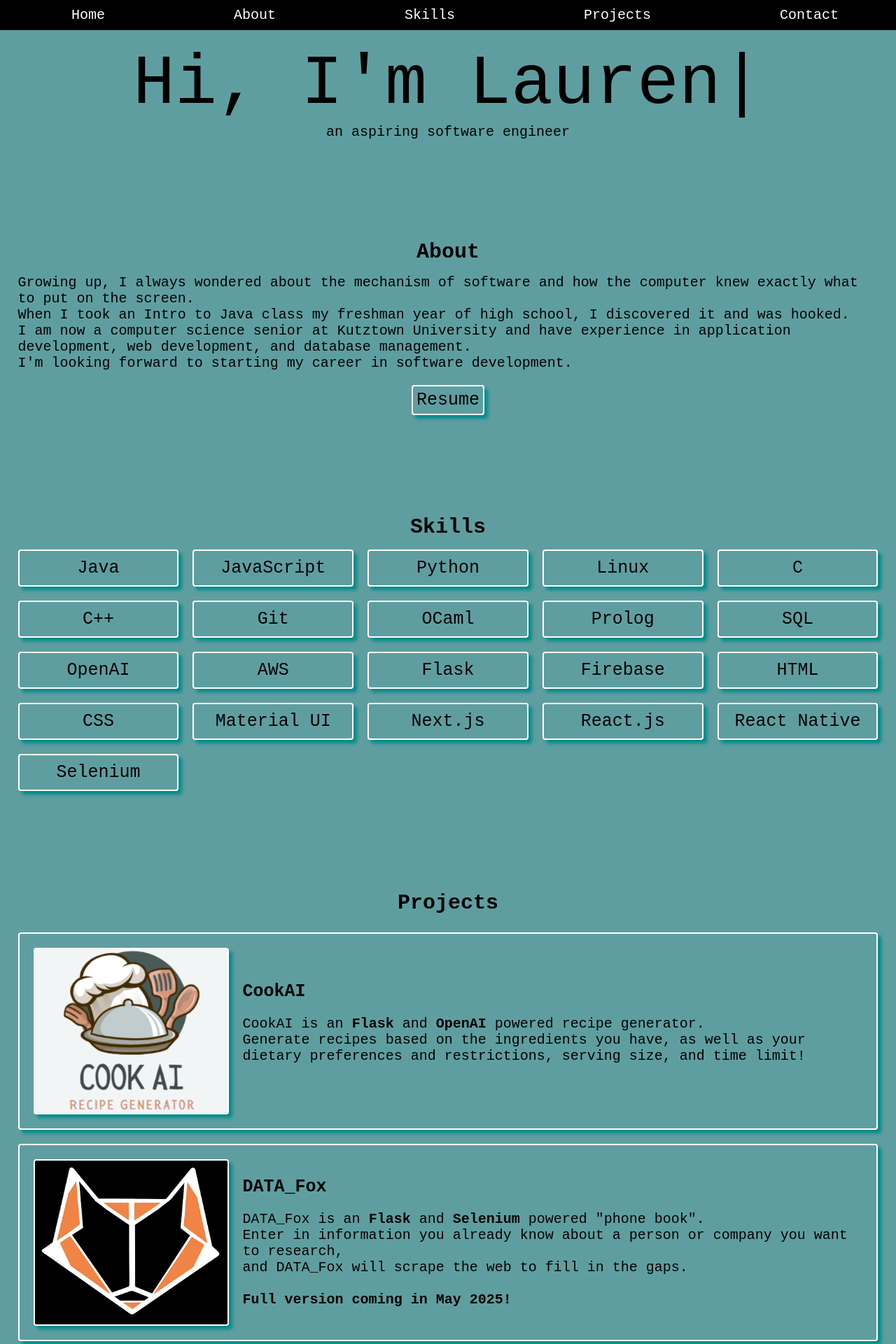
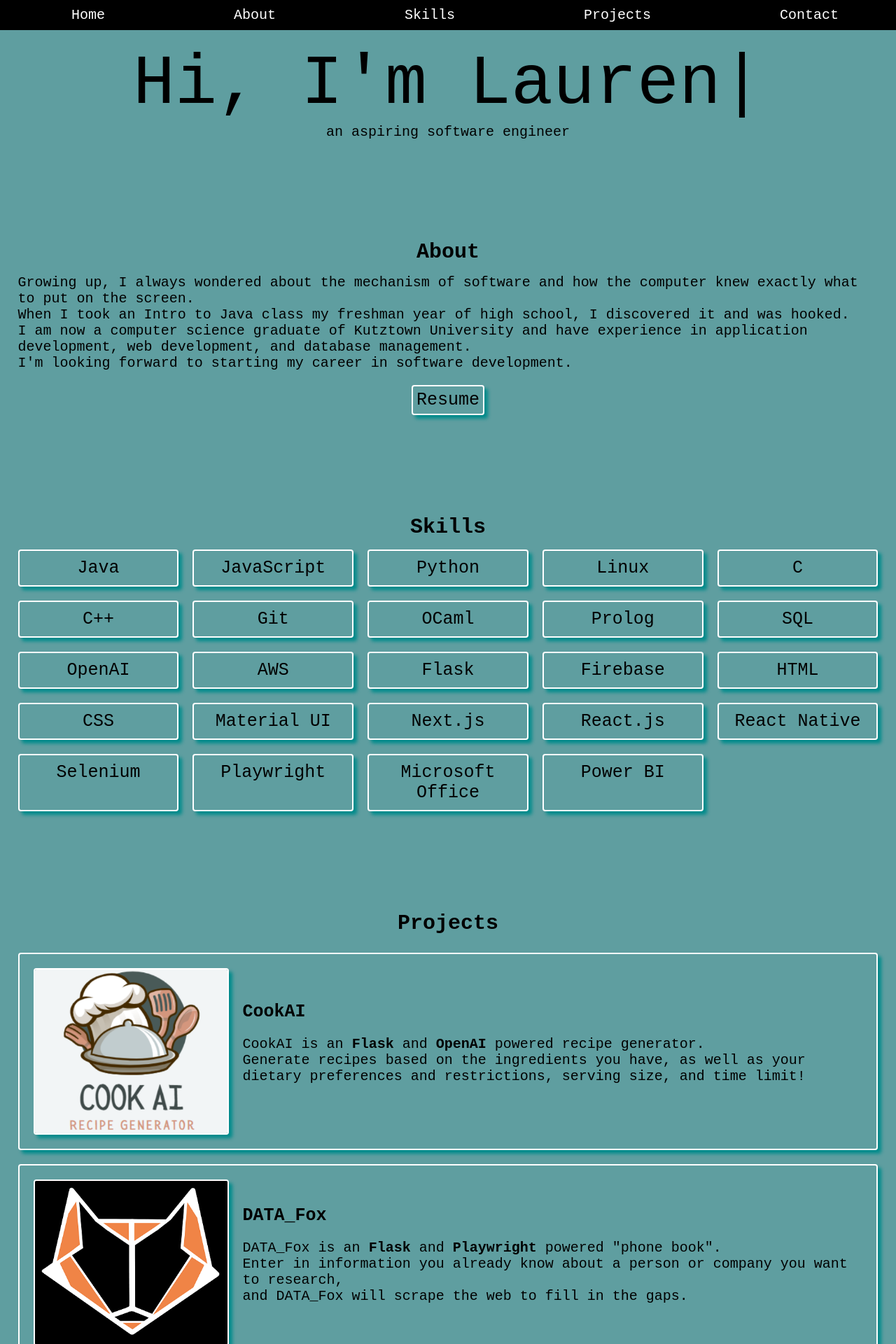
Before and after one commit to laurenengel78/laurenengel78.github.io, a React (Create React App) app: page / in a window 1280 px wide. Shown: the top 1920 px of the page at 70% size. Built offline with nearby package versions, Linux system fonts and the light colour scheme.

Commit message:
Updated resume, projects, and skills post-graduation

```diff
--- a/src/About.js
+++ b/src/About.js
@@ -13,7 +13,7 @@ const About = () => {
 					<div className="section_body">
 						Growing up, I always wondered about the mechanism of software and how the computer knew exactly what to put on the screen. <br />
                                        		When I took an Intro to Java class my freshman year of high school, I discovered it and was hooked. <br />
-						I am now a computer science senior at Kutztown University and have experience in application development, web development,
+						I am now a computer science graduate of Kutztown University and have experience in application development, web development,
 						and database management. <br />
 						I'm looking forward to starting my career in software development. <br />
                                		</div>
--- a/src/Projects.js
+++ b/src/Projects.js
@@ -38,11 +38,10 @@ const Projects = () => {
 							<div className="project_text_container">
 								<div className="project_title">DATA_Fox</div>
 									<div className="project_description">
-										DATA_Fox is an <strong> Flask </strong>and<strong> Selenium </strong>powered "phone book". <br />
+										DATA_Fox is an <strong> Flask </strong>and<strong> Playwright </strong>powered "phone book". <br />
 										Enter in information you already know about a person or company you want to research, <br />
 										and DATA_Fox will scrape the web to fill in the gaps. <br />
 										<br />
-										<strong>Full version coming in May 2025!</strong>
 									</div>
 							</div>
 						</div>
--- a/src/Skills.js
+++ b/src/Skills.js
@@ -3,7 +3,7 @@ import { Fade } from 'react-awesome-reveal';
 import './App.css';
 
 export const skill_list = [
-	'Java', 'JavaScript', 'Python','Linux', 'C', 'C++', 'Git', 'OCaml', 'Prolog', 'SQL', 'OpenAI', 'AWS', 'Flask', 'Firebase', 'HTML', 'CSS', 'Material UI', 'Next.js', 'React.js', 'React Native', 'Selenium'
+	'Java', 'JavaScript', 'Python','Linux', 'C', 'C++', 'Git', 'OCaml', 'Prolog', 'SQL', 'OpenAI', 'AWS', 'Flask', 'Firebase', 'HTML', 'CSS', 'Material UI', 'Next.js', 'React.js', 'React Native', 'Selenium', 'Playwright', 'Microsoft Office', 'Power BI'
 ];
 
 function ListSkills({ skills }) {
```
